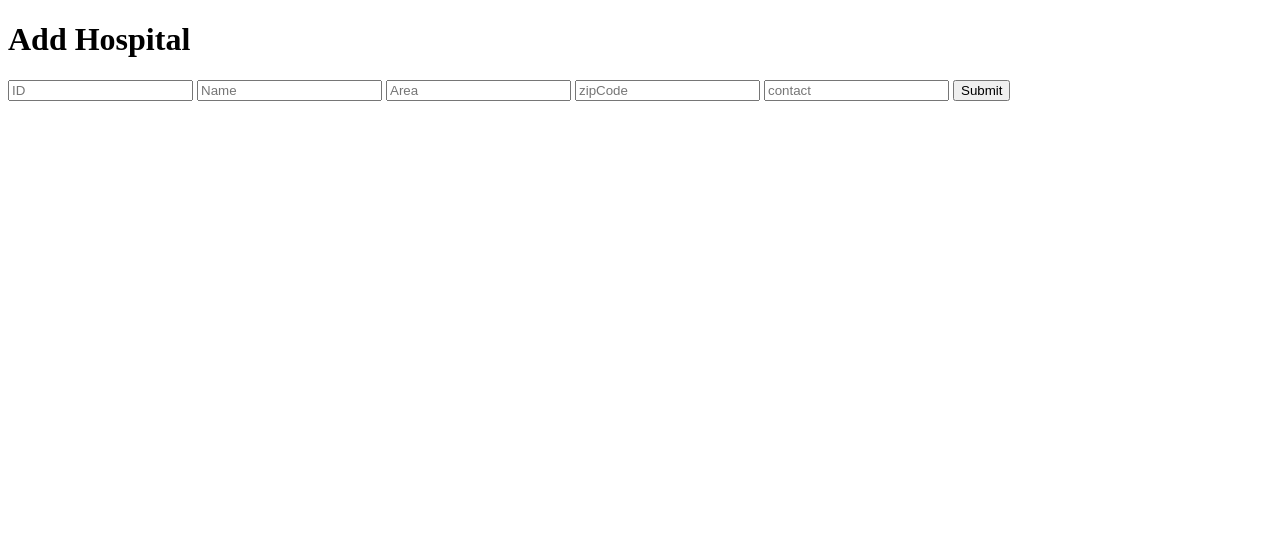
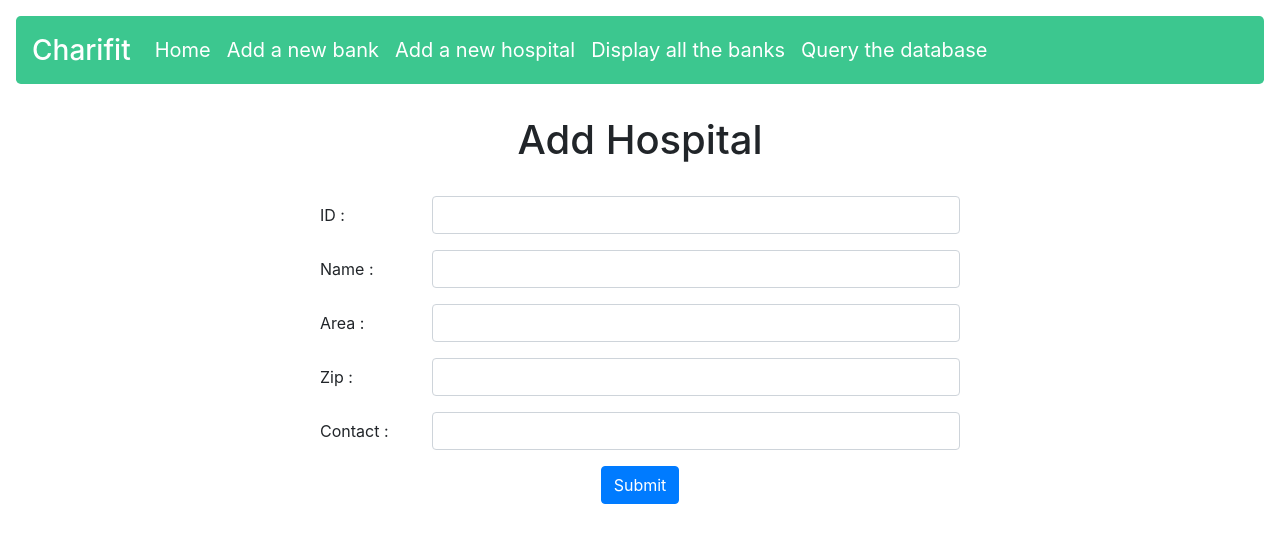
Before and after one commit to RishabhAttri/ProjectBloodBank, a website: page public/AddHospital/index.html in a window 1280 px wide. Drawn offline with nearby package versions, Linux system fonts and the light colour scheme.

Commit message:
Update index.html

```diff
--- a/public/AddHospital/index.html
+++ b/public/AddHospital/index.html
@@ -6,14 +6,86 @@
     <title>AddHospital</title>
     <script src="https://ajax.googleapis.com/ajax/libs/jquery/3.4.1/jquery.min.js"></script>
     <script type="text/javascript" src="app.js"></script>
+    <link rel="stylesheet" type="text/css" href="/stylesheet.css">
+    <link rel="stylesheet" href="https://stackpath.bootstrapcdn.com/bootstrap/4.4.1/css/bootstrap.min.css" integrity="sha384-Vkoo8x4CGsO3+Hhxv8T/Q5PaXtkKtu6ug5TOeNV6gBiFeWPGFN9MuhOf23Q9Ifjh" crossorigin="anonymous">
+    <!-- <script src="https://code.jquery.com/jquery-3.4.1.slim.min.js" integrity="sha384-J6qa4849blE2+poT4WnyKhv5vZF5SrPo0iEjwBvKU7imGFAV0wwj1yYfoRSJoZ+n" crossorigin="anonymous"></script> -->
+    <script src="https://stackpath.bootstrapcdn.com/bootstrap/4.4.1/js/bootstrap.min.js" integrity="sha384-wfSDF2E50Y2D1uUdj0O3uMBJnjuUD4Ih7YwaYd1iqfktj0Uod8GCExl3Og8ifwB6" crossorigin="anonymous"></script>
+
 </head>
 <body>
-    <h1>Add Hospital</h1>
+
+    <nav class="navbar navbar-expand-lg navbar-dark rounded-lg" id="navbarchange" style="background-color: #3CC78F;">
+        <a class="navbar-brand" href="#">Charifit</a>
+        <button class="navbar-toggler" type="button" data-toggle="collapse" data-target="#navbarSupportedContent" aria-controls="navbarSupportedContent" aria-expanded="false" aria-label="Toggle navigation">
+          <span class="navbar-toggler-icon"></span>
+        </button>
+
+        <div class="collapse navbar-collapse" id="navbarSupportedContent">
+          <ul class="navbar-nav mr-auto">
+            <li class="nav-item active">
+              <a class="nav-link" href="/">Home</span></a>
+            </li>
+            <li class="nav-item">
+                <a class="nav-link" href='/AddCamp/index.html'>Add a new bank</a>
+            </li>
+            <li class="nav-item">
+                <a class="nav-link" href='/AddHospital/index.html'>Add a new hospital</a>
+            </li>
+            <li class="nav-item">
+                <a class="nav-link" href='/Display/index.html'>Display all the banks</a>
+            </li>
+            <li class="nav-item">
+                <a class="nav-link" href='/Query/index.html'>Query the database</a>
+            </li>
+          </ul>
+        </div>
+    </nav>
+
+    <div class="text-center " id="formstyling">
+        <h1>Add Hospital</h1>
+        <br>
+        <form>
+            <div class="form-group row text-left">
+                <label for="ID" class="col-sm-4 col-md-3 col-lg-2 col-form-label">ID : </label>
+                <div class="col-sm-8 col-md-9 col-lg-10">
+                    <input type="text" class="form-control" id="ID">
+                </div>
+            </div>
+            <div class="form-group row text-left">
+                <label for="Name" class="col-sm-4 col-md-3 col-lg-2 col-form-label">Name : </label>
+                <div class="col-sm-8 col-md-9 col-lg-10">
+                    <input type="text" class="form-control" id="Name">
+                </div>
+            </div>
+            <div class="form-group row text-left">
+                <label for="Area" class="col-sm-4 col-md-3 col-lg-2 col-form-label">Area : </label>
+                <div class="col-sm-8 col-md-9 col-lg-10">
+                    <input type="text" class="form-control" id="Area">
+                </div>
+            </div>
+            <div class="form-group row text-left">
+                <label for="zipCode" class="col-sm-4 col-md-3 col-lg-2 col-form-label">Zip : </label>
+                <div class="col-sm-8 col-md-9 col-lg-10">
+                    <input type="text" class="form-control" id="zipCode">
+                </div>
+            </div>
+            <div class="form-group row text-left">
+                <label for="contact" class="col-sm-4 col-md-3 col-lg-2 col-form-label">Contact : </label>
+                <div class="col-sm-8 col-md-9 col-lg-10">
+                    <input type="text" class="form-control" id="contact">
+                </div>
+            </div>
+            <input type="submit" class="btn btn-primary" id="btnSubmit">
+        </form>
+
+    </div>
+
+    <!-- <h1>Add Hospital</h1>
     <input id="ID" type="text" placeholder="ID">
     <input id="Name" type="text" placeholder="Name">
     <input id="Area" type="text"placeholder="Area">
     <input id="zipCode" type="text" placeholder="zipCode">
     <input type="text" id="contact" placeholder="contact">
-    <input type="submit" id="btnSubmit">
+    <input type="submit" id="btnSubmit"> -->
 </body>
 </html>
```
